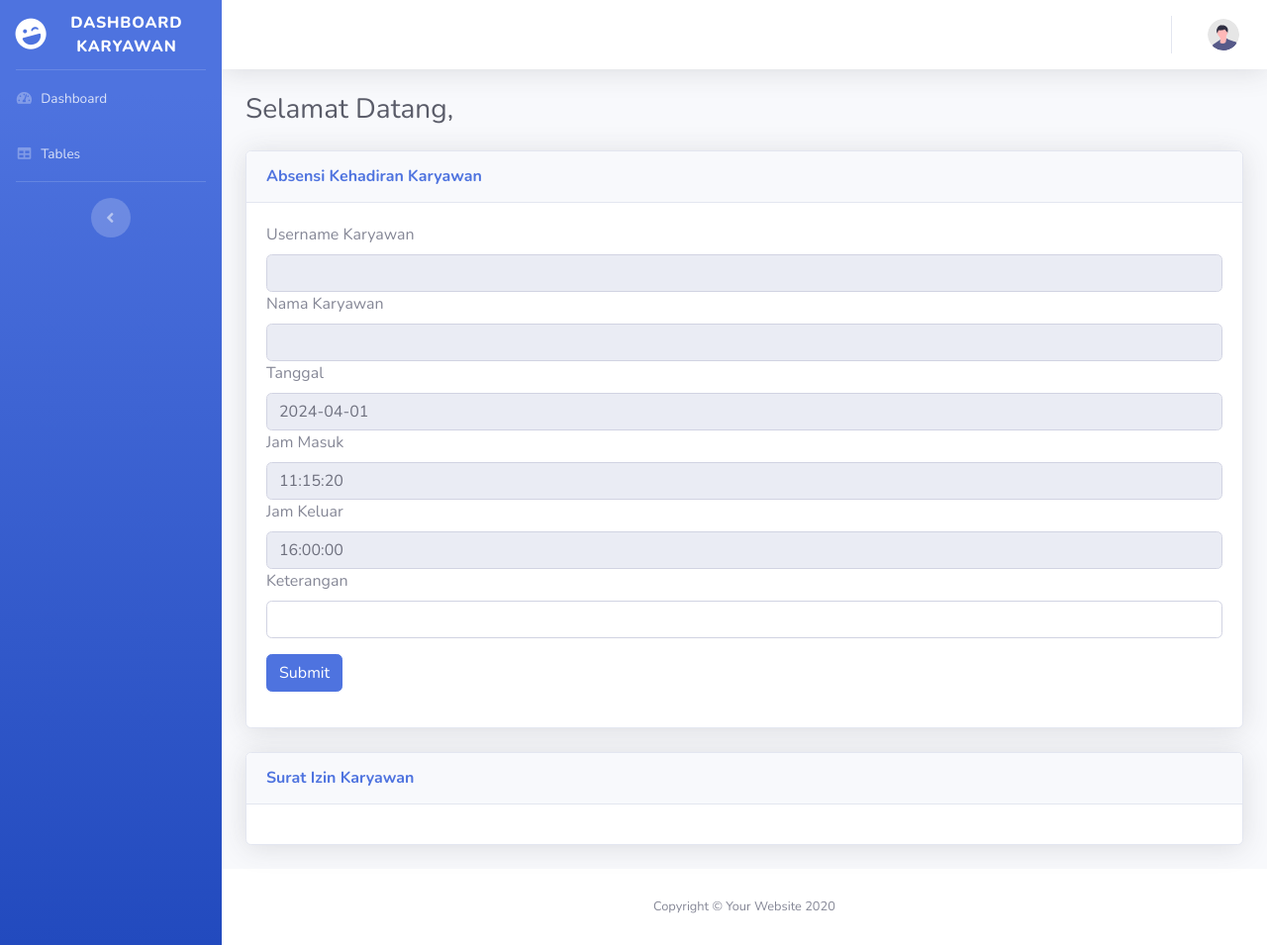
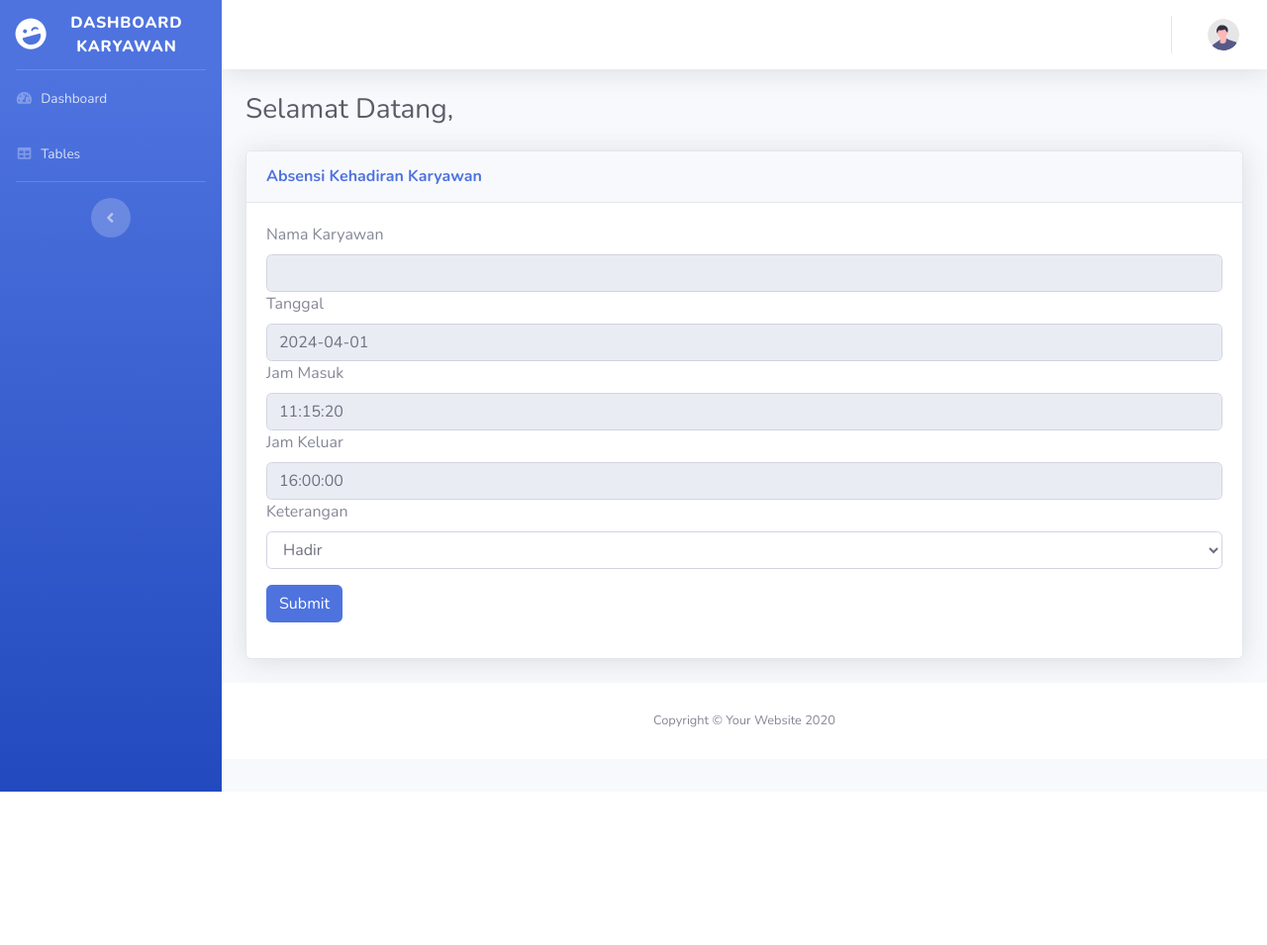
Before and after one commit to fauzangifari/absensi-karyawan, a PHP site: template app/View/Dashboard/dashboardKaryawan.php in a window 1280 px wide. Shown: the whole page at 99% size. After the commit the page ends 800 px from the top, so only its background shows below. Run offline with PHP 8.4, Linux system fonts and the light colour scheme; the template is opened without the code that fills it, so the values that code supplies are empty; some libraries are stand-ins or nearby versions.

Commit message:
update employee attedance

```diff
--- a/app/Controller/UserController.php
+++ b/app/Controller/UserController.php
@@ -63,7 +63,7 @@ class UserController
     public function login()
     {
         View::render('Login/login',[
-            'title' => 'Login Karyawan'
+            'title' => 'Login'
         ]);
     }
 
--- a/app/Service/SessionService.php
+++ b/app/Service/SessionService.php
@@ -25,7 +25,7 @@ class SessionService
    public function createSession(string $username): Session
    {
         $session = new Session();
-        $session->id_session = uniqid();
+        $session->id_session = 'SSN-' . rand(100000, 999999);
         $session->username = $username;
 
         $this->sessionRepository->saveSesion($session);
--- a/app/View/Dashboard/dashboardKaryawan.php
+++ b/app/View/Dashboard/dashboardKaryawan.php
@@ -122,7 +122,8 @@
             <!-- Begin Page Content -->
             <div class="container-fluid">
                 <!-- Page Heading -->
-                <h1 class="h3 mb-4 text-gray-800">Selamat Datang, <span class="font-weight-bold"><?= $model['karyawan']['name'] ?? '' ?></span></h1>
+                <h1 class="h3 mb-4 text-gray-800">Selamat Datang, <span
+                            class="font-weight-bold"><?= $model['karyawan']['name'] ?? '' ?></span></h1>
 
                 <div class="row">
                     <div class="col-xl-12 col-lg-7">
@@ -144,23 +145,39 @@
                             <div class="card-body">
                                 <form method="post" action="/dashboard-karyawan">
                                     <div class="form-group">
-                                        <label for="exampleFormControlInput1">Username Karyawan</label>
-                                        <input type="text" class="form-control" id="username_karyawan" name="username" value="<?= $model['karyawan']['username'] ?? '' ?>" readonly>
+                                        <input type="text" class="form-control" id="username_karyawan" name="username"
+                                               value="<?= $model['karyawan']['username'] ?? '' ?>" readonly
+                                               hidden="hidden">
 
                                         <label for="exampleFormControlInput1">Nama Karyawan</label>
-                                        <input type="text" class="form-control" id="nama_karyawan" name="nama_karyawan" value="<?= $model['karyawan']['name'] ?? '' ?>" readonly>
+                                        <input type="text" class="form-control" id="nama_karyawan" name="nama_karyawan"
+                                               value="<?= $model['karyawan']['name'] ?? '' ?>" readonly>
 
                                         <label for="exampleFormControlInput1">Tanggal</label>
-                                        <input type="text" class="form-control" id="tanggal" name="tanggal_absen" readonly>
+                                        <input type="text" class="form-control" id="tanggal" name="tanggal_absen"
+                                               readonly>
 
                                         <label for="exampleFormControlInput1">Jam Masuk</label>
-                                        <input type="text" class="form-control" id="jam_masuk" name="jam_masuk" readonly>
+                                        <input type="text" class="form-control" id="jam_masuk" name="jam_masuk"
+                                               readonly>
 
                                         <label for="exampleFormControlInput1">Jam Keluar</label>
-                                        <input type="text" class="form-control" id="jam_keluar" name="jam_keluar" value="16:00:00" readonly>
+                                        <input type="text" class="form-control" id="jam_keluar" name="jam_keluar"
+                                               value="16:00:00" readonly>
 
                                         <label for="exampleFormControlInput1">Keterangan</label>
-                                        <input type="text" class="form-control" id="keterangan" name="keterangan" required>
+                                        <!--                                        <input type="text" class="form-control" id="keterangan" name="keterangan" required>-->
+                                        <select class="form-control" id="keterangan" name="keterangan" required>
+                                            <option value="Hadir">Hadir</option>
+                                            <option value="Izin">Izin</option>
+                                            <option value="Sakit">Sakit</option>
+                                            <option value="Cuti">Cuti</option>
+                                        </select>
+
+                                        <div id="reasonBox" style="display: none;">
+                                            <label for="exampleFormControlInput1">Alasan</label>
+                                            <input type="text" class="form-control" id="alasan" name="alasan">
+                                        </div>
 
                                         <button type="submit" class="btn btn-primary mt-3">Submit</button>
                                     </div>
@@ -168,24 +185,6 @@
                             </div>
                         </div>
                     </div>
-                </div>
-
-                <div class="row">
-                    <div class="col-xl-12 col-lg-7">
-                        <div class="card shadow mb-4">
-                            <!-- Card Header - Dropdown -->
-                            <div class="card-header py-3 d-flex flex-row align-items-center justify-content-between">
-                                <h6 class="m-0 font-weight-bold text-primary">
-                                    Surat Izin Karyawan
-                                </h6>
-                            </div>
-                            <!-- Card Body -->
-                            <div class="card-body">
-
-                            </div>
-                        </div>
-                    </div>
-
                 </div>
                 <!-- /.container-fluid -->
 
@@ -249,4 +248,14 @@
 
         document.getElementById('jam_masuk').value = formattedTime;
         document.getElementById('tanggal').value = formattedDate;
+
+        document.getElementById('keterangan').addEventListener('change', function () {
+            var reasonBox = document.getElementById('reasonBox');
+            if (this.value === 'Izin' || this.value === 'Sakit' || this.value === 'Cuti') {
+                reasonBox.style.display = 'block';
+                reasonBox.required = true;
+            } else {
+                reasonBox.style.display = 'none';
+            }
+        });
     </script>
```
Also changed, not shown: app/Controller/DashboardController.php (+4 -3 lines). Lines whose indentation alone changed are shown as unchanged.
